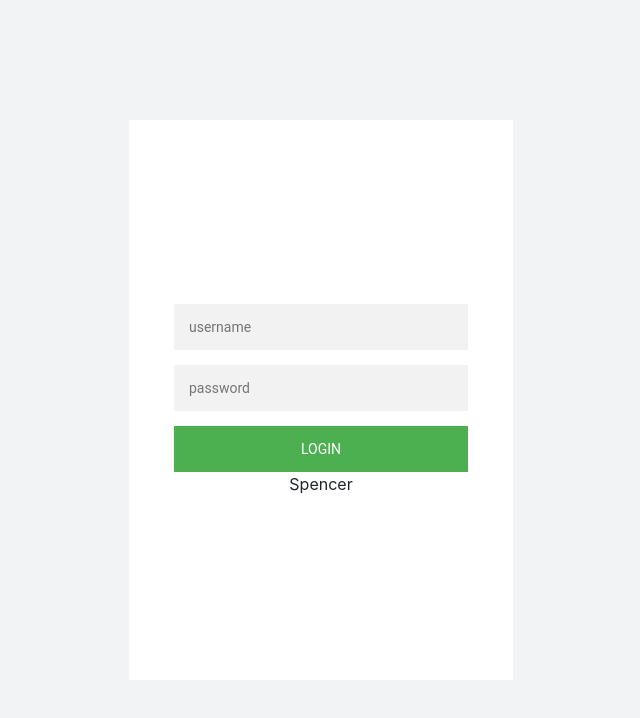
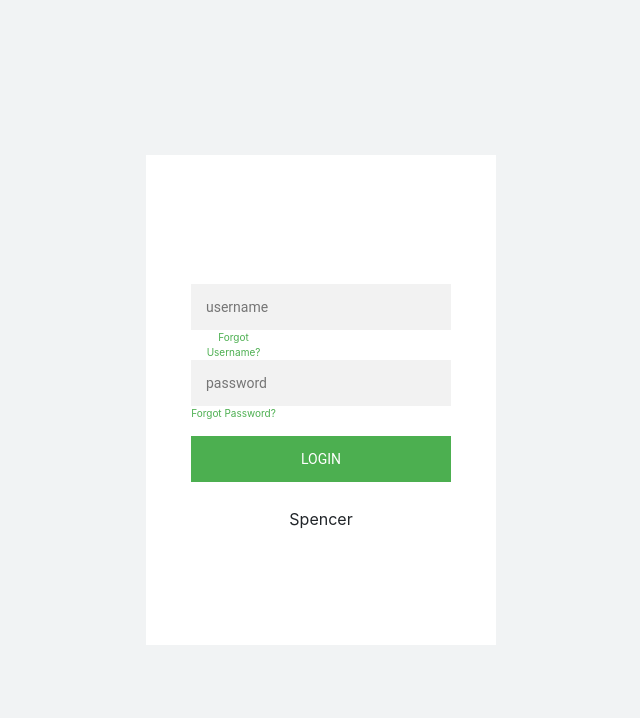
Before and after one commit to spencer741/react-fluency-playground, a React (Create React App) app: page / in a window 1280 px wide. Shown: the top 718 px of the page, without its empty margins (319-959 px from the left). Built offline with nearby package versions, Linux system fonts and the light colour scheme.

Commit message:
fiddling

```diff
--- a/src/App.js
+++ b/src/App.js
@@ -15,7 +15,9 @@ class LoginComponent extends Component {
           <div className="login-form">
               <form>
                   <input id="username" type="text" placeholder="username" />
+                  <a id ="smalllink" href="url">Forgot Username?</a>
                   <input id="password" type="password" placeholder="password" />
+                  <a id="smalllink" href="url">Forgot Password?</a>
                   <button id ="login-btn" type="button">login</button>
                   <label>{this.props.message}</label>
               </form>
--- a/src/LoginPage.css
+++ b/src/LoginPage.css
@@ -22,15 +22,17 @@ body {
 }
 html, body,
 .ComponentBody  {
+    min-width: 1128px;
     height: 100% /*handles DOCTYPE expectation*/
 }
 
 .login-form {
+
     position: relative;
 
     /*background: #FFFFFF;*/
     max-width: 360px;
-    margin: 0 auto 100px;
+    margin: 0 auto;
     padding: 45px;
     text-align: center;
    /* box-shadow: 0 0 20px 0 rgba(0, 0, 0, 0.2), 0 5px 5px 0 rgba(0, 0, 0, 0.24);*/
@@ -45,7 +47,7 @@ html, body,
         background: #f2f2f2;
         width: 100%;
         border: 0;
-        margin: 0 0 15px;
+        margin: 15px 0 0 0 ;
         padding: 15px;
         box-sizing: border-box;
         font-size: 14px;
@@ -61,7 +63,8 @@ html, body,
         padding: 15px;
         color: #FFFFFF;
         font-size: 14px;
-
+        margin: 15px 0 25px;
+        box-sizing: border-box;
         cursor: pointer;
     }
 
@@ -82,9 +85,26 @@ a:hover {
     margin: 0 auto;
     /*vertical-align: central;*/
     background-color: #FFFFFF;
-    width: 30%;
-    height: 70%;
+    width: 350px;
+    height: 490px;
     position: relative;
     top: 50%;
     transform: translateY(-50%);
 }
+a {
+    color: #4CAF50;
+}
+a:link {
+
+    float:left;
+position: relative;
+    font-size: 10px;
+    text-decoration: none;
+    width: 85px;
+    height:15px;
+
+
+}
+a:hover {
+    color: #43A047;
+}
```
